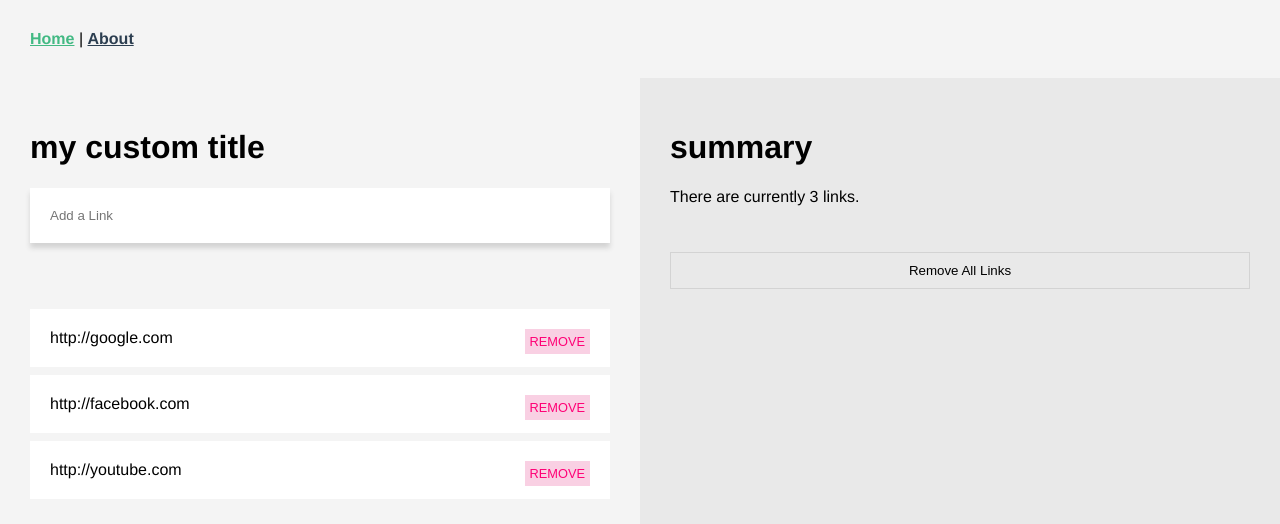
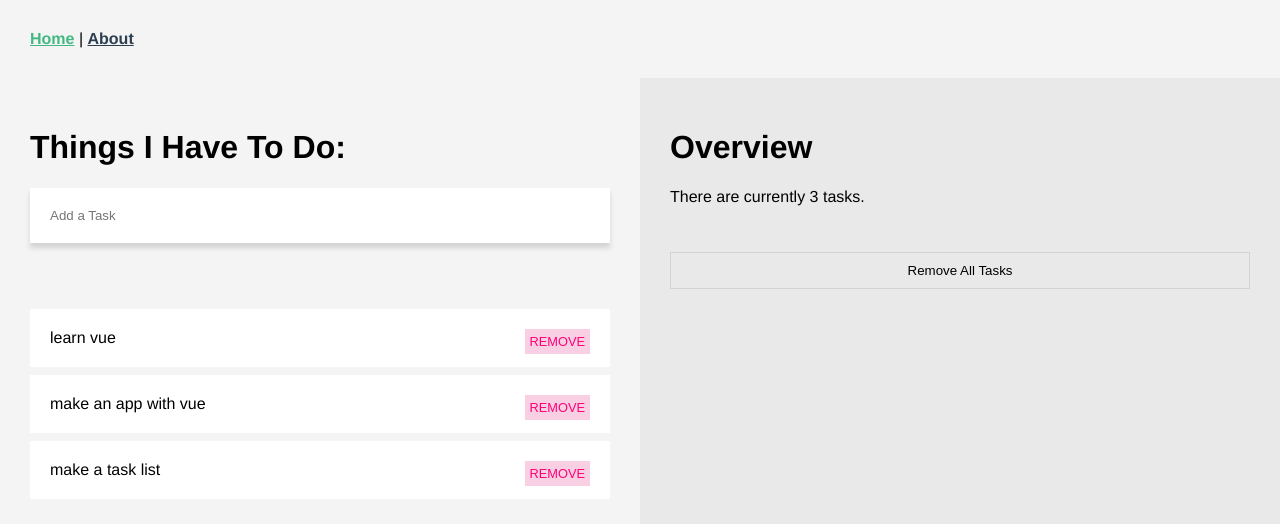
Before and after one commit to yakubova92/learn-vuex, a Vue app: page / in a window 1280 px wide. Shown: the top 524 px of the page. Built offline with nearby package versions, Linux system fonts and the light colour scheme.

Commit message:
changed link list to task list

```diff
--- a/src/components/HelloWorld.vue
+++ b/src/components/HelloWorld.vue
@@ -2,13 +2,13 @@
   <div class="hello">
     <div class="left">
       <h1> {{ title }} </h1>
-      <form @submit.prevent="addLink">
-        <input class="link-input" type="text" placeholder="Add a Link" v-model="newLink" />
+      <form @submit.prevent="addTask">
+        <input class="task-input" type="text" placeholder="Add a Task" v-model="newTask" />
       </form>
       <ul>
-        <li v-for="(link, index) in links" v-bind:key="index">
-          {{ link }}
-          <button v-on:click="removeLinks(index)" class="rm"> Remove </button>
+        <li v-for="(task, index) in tasks" v-bind:key="index">
+          {{ task }}
+          <button v-on:click="removeTasks(index)" class="rm"> Remove </button>
         </li>
       </ul>
     </div>
@@ -26,7 +26,7 @@ export default {
   name: 'HelloWorld',
   data() {
     return {
-      newLink: ''
+      newTask: ''
     }
   },
   components: {
@@ -35,22 +35,22 @@ export default {
   computed: {
     ...mapState([
       'title',
-      'links'
+      'tasks'
     ]),
   },
   methods: {
     ...mapMutations([
-      'ADD_LINK'
+      'ADD_TASK'
     ]),
     ...mapActions([
-      'removeLink'
+      'removeTask'
     ]),
-    addLink: function() {
-      this.ADD_LINK(this.newLink)
-      this.newLink = ''
+    addTask: function() {
+      this.ADD_TASK(this.newTask)
+      this.newTask = ''
     },
-    removeLinks: function(link) {
-      this.removeLink(link)
+    removeTasks: function(task) {
+      this.removeTask(task)
     }
   }
 }
--- a/src/components/Stats.vue
+++ b/src/components/Stats.vue
@@ -1,8 +1,8 @@
 <template>
   <div class="stats">
-    <h1> summary </h1>
-    <p> There are currently {{ countLinks }} links. </p>
-    <button v-on:click="removeAllLinks"> Remove All Links </button>
+    <h1> Overview </h1>
+    <p> There are currently {{ countTasks }} tasks. </p>
+    <button v-on:click="removeAllTasks"> Remove All Tasks </button>
     <p> {{msg}} </p>
   </div>
 </template>
@@ -19,15 +19,15 @@ export default {
   },
   computed: {
     ...mapGetters([
-      'countLinks'
+      'countTasks'
     ]),
   },
   methods: {
     ...mapMutations(['REMOVE_ALL']),
     ...mapActions(['removeAll']),
-    removeAllLinks() {
+    removeAllTasks() {
       this.removeAll().then(() => {
-        this.msg = 'All links have been removed'
+        this.msg = 'All tasks have been removed'
       })
     }
   }
--- a/src/store.js
+++ b/src/store.js
@@ -5,35 +5,35 @@ Vue.use(Vuex)
 
 export default new Vuex.Store({
   state: {
-    title: 'my custom title',
-    links: [
-      'http://google.com',
-      'http://facebook.com',
-      'http://youtube.com'
+    title: 'Things I Have To Do:',
+    tasks: [
+      'learn vue',
+      'make an app with vue',
+      'make a task list'
     ]
   },
   getters: {
-    countLinks: state => {
-      return state.links.length
+    countTasks: state => {
+      return state.tasks.length
     }
   },
   mutations: {
-    ADD_LINK: (state, link) => {
-      state.links.push(link)
+    ADD_TASK: (state, task) => {
+      state.tasks.push(task)
     },
-    REMOVE_LINK: (state, link) => {
-      state.links.splice(link, 1)
+    REMOVE_TASK: (state, task) => {
+      state.tasks.splice(task, 1)
     },
     REMOVE_ALL: (state) => {
-      state.links = [];
+      state.tasks = [];
     }
   },
   actions: {   //good for async
-    removeLink: (context, link) => {
-      context.commit('REMOVE_LINK', link)
+    removeTask: (context, task) => {
+      context.commit('REMOVE_TASK', task)
     },
-    removeAll( {commit} ) {
-      return new Promise((resolve, reject) => {
+    removeAll( {commit} ) {  // add error handling
+      return new Promise((resolve) => {
         setTimeout(() => {
           commit('REMOVE_ALL')
           resolve()
```
